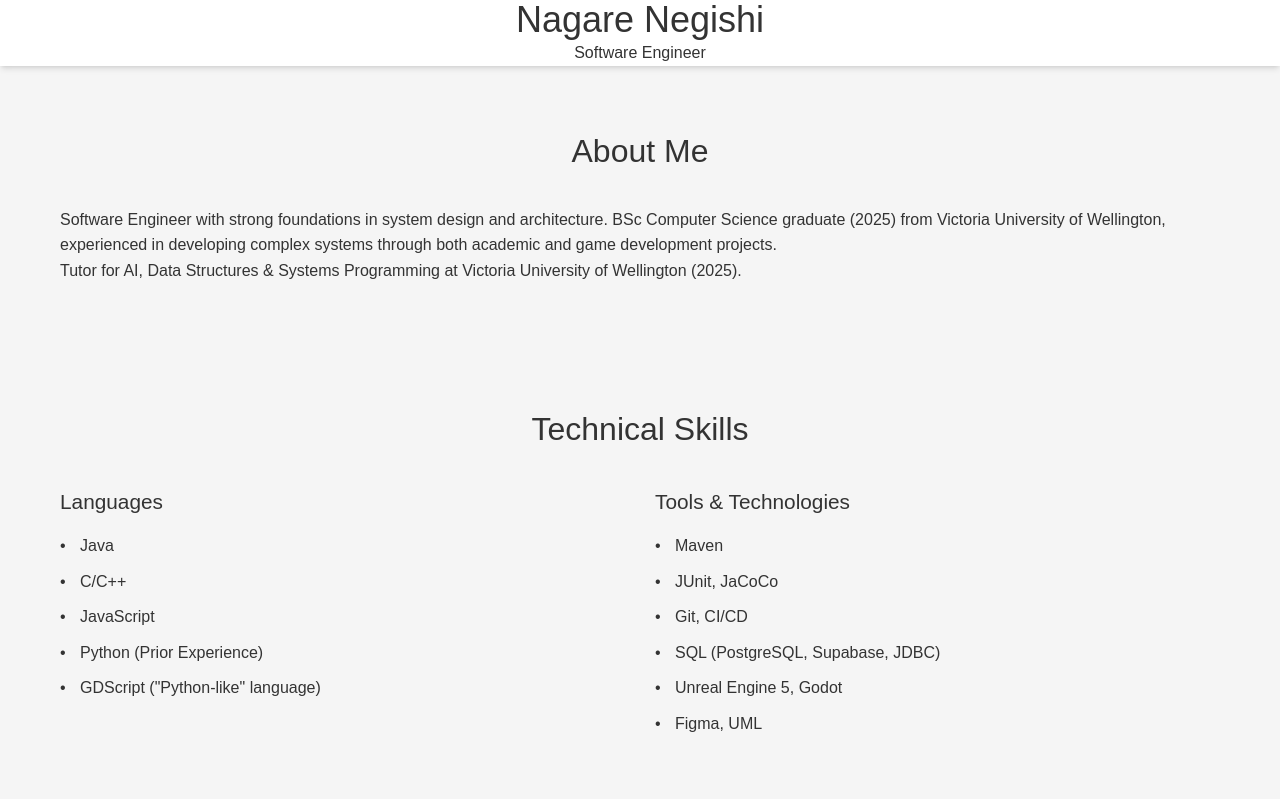
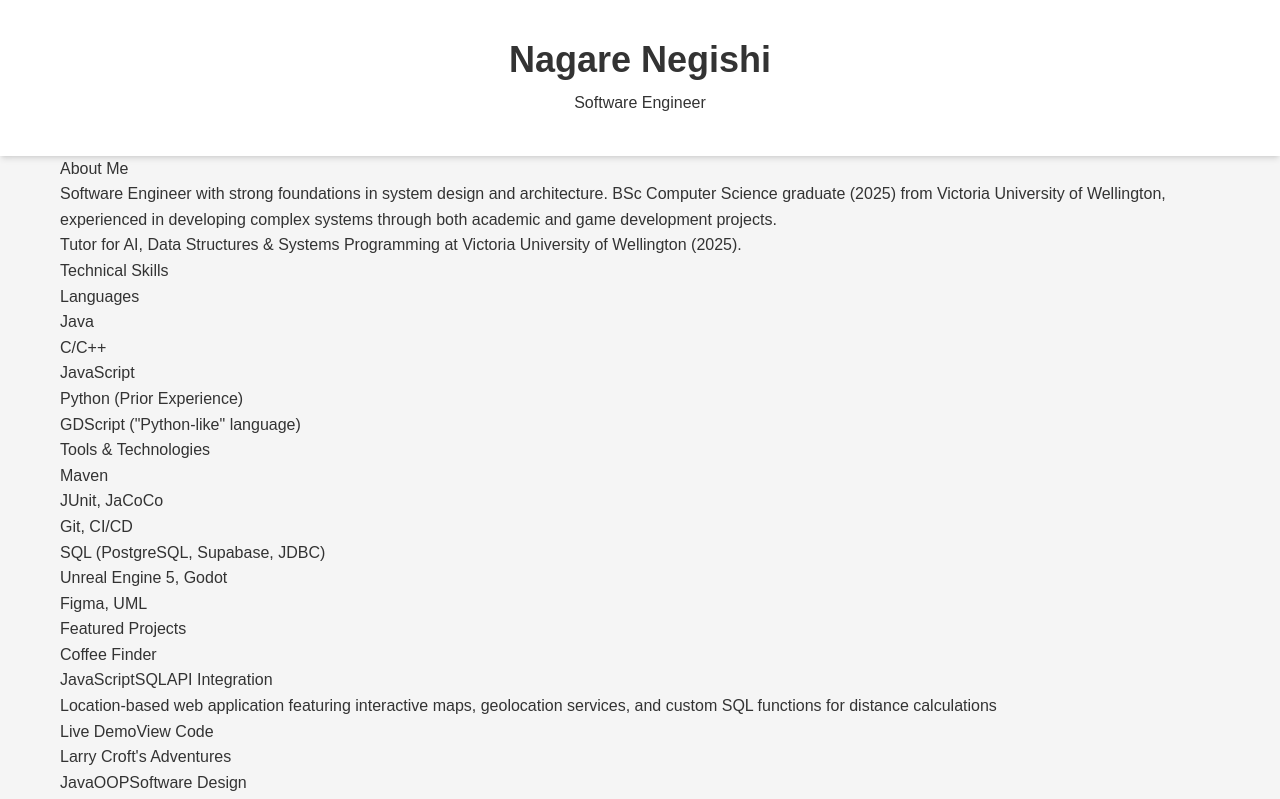
Before and after one commit to NagareNegishi/NagareNegishi.github.io, a React (Vite) app: page / in a window 1280 px wide. Shown: the top 799 px of the page. Built offline with nearby package versions, Linux system fonts and the light colour scheme.

Commit message:
header conversion #2

```diff
--- a/index.html
+++ b/index.html
@@ -4,7 +4,7 @@
     <meta charset="UTF-8">
     <meta name="viewport" content="width=device-width, initial-scale=1.0">
     <title>Nagare Negishi - Software Engineer</title>
-    <link rel="stylesheet" href="styles/main.css">
+    <!-- <link rel="stylesheet" href="styles/main.css"> -->
 </head>
 <body>
     <!-- React will take over here -->
--- a/src/components/Header.jsx
+++ b/src/components/Header.jsx
@@ -3,7 +3,7 @@ import { personalInfo } from "../data/personalInfo";
 function Header() {
     return (
         <header className="bg-white py-10 shadow-md text-center">
-            <h1 className="text-4xl mb-2.5">{ personalInfo.name }</h1>
+            <h1 className="text-4xl mb-2.5 font-bold">{ personalInfo.name }</h1>
             <p>{ personalInfo.title }</p>
         </header>
     )
--- a/src/index.css
+++ b/src/index.css
@@ -1,2 +1,16 @@
 @import "tailwindcss";
-@import "../styles/main.css";
+/* @import "../styles/main.css"; */
+
+body {
+    font-family: Arial, sans-serif;
+    line-height: 1.6;
+    background-color: #f5f5f5;
+    color: #333;
+}
+
+/* Container for sections */
+.container {
+    max-width: 1200px;
+    margin: 0 auto;
+    padding: 0 20px;
+}
```
